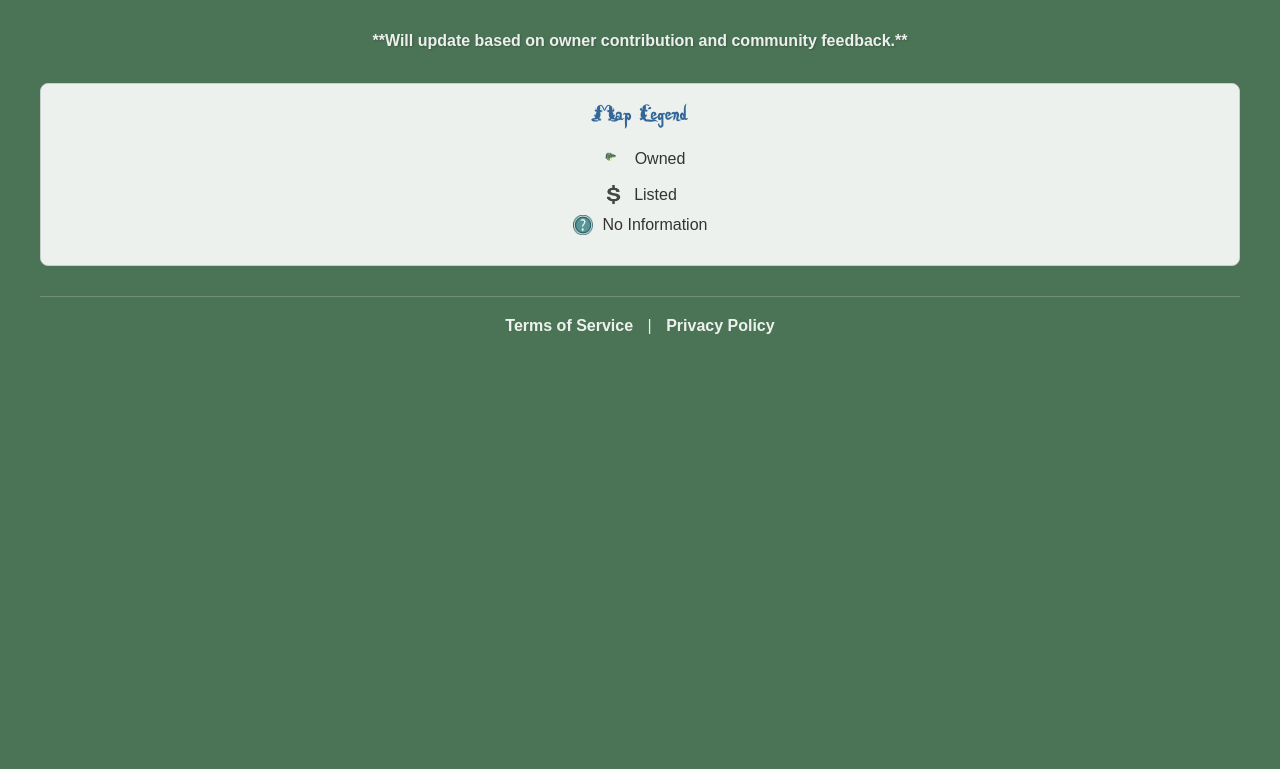
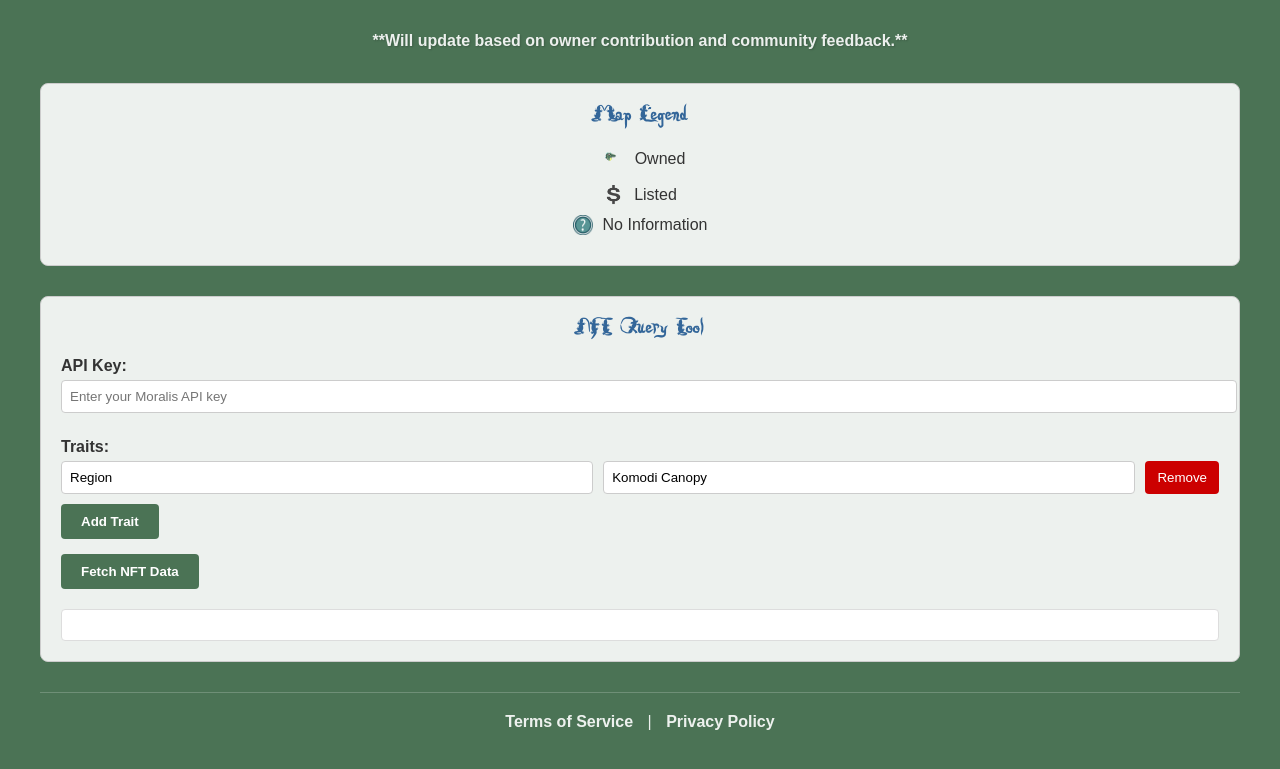
Before and after one commit to Evil-Arcanist-Nick/komodi-canopy-map, a website: page index.html in a window 1280 px wide. Shown: the part 886-1655 px from the top of the page. Before the commit the page ends 1261 px from the top, so only its background shows below. Drawn offline with nearby package versions, Linux system fonts and the light colour scheme.

Commit message:
Committing API Test Tool

```diff
--- a/index.html
+++ b/index.html
@@ -150,6 +150,92 @@
         .footer-links a:hover {
             text-decoration: underline;
         }
+
+        /* Query Tool Styles */
+        .query-tool {
+            background-color: rgba(255, 255, 255, 0.9);
+            border: 1px solid #ccc;
+            border-radius: 8px;
+            padding: 20px;
+            margin-bottom: 30px;
+        }
+
+        .query-tool h3 {
+            color: #336699;
+            margin-top: 0;
+            margin-bottom: 15px;
+            font-family: 'Lizzard', sans-serif;
+            text-align: center;
+        }
+
+        .form-group {
+            margin-bottom: 15px;
+        }
+
+        .form-group label {
+            display: block;
+            margin-bottom: 5px;
+            color: #333;
+            font-weight: bold;
+        }
+
+        .form-group input {
+            width: 100%;
+            padding: 8px;
+            border: 1px solid #ccc;
+            border-radius: 4px;
+            margin-bottom: 10px;
+        }
+
+        .trait-row {
+            display: flex;
+            gap: 10px;
+            margin-bottom: 10px;
+        }
+
+        .trait-row input {
+            flex: 1;
+            margin-bottom: 0;
+        }
+
+        .add-trait, .fetch-button {
+            background: #4B7355;
+            color: white;
+            padding: 10px 20px;
+            border: none;
+            border-radius: 4px;
+            cursor: pointer;
+            font-weight: bold;
+        }
+
+        .add-trait:hover, .fetch-button:hover {
+            background: #3d5d44;
+        }
+
+        .remove-trait {
+            background: #cc0000;
+            color: white;
+            border: none;
+            border-radius: 4px;
+            padding: 8px 12px;
+            cursor: pointer;
+        }
+
+        .remove-trait:hover {
+            background: #990000;
+        }
+
+        #response {
+            margin-top: 20px;
+            white-space: pre-wrap;
+            background: #fff;
+            padding: 15px;
+            border-radius: 4px;
+            border: 1px solid #ddd;
+            font-family: monospace;
+            max-height: 300px;
+            overflow-y: auto;
+        }
     </style>
 </head>
 <body>
@@ -187,6 +273,30 @@
             </div>
         </div>
 
+        <div class="query-tool">
+            <h3>NFT Query Tool</h3>
+            <div class="form-group">
+                <label for="apiKey">API Key:</label>
+                <input type="text" id="apiKey" placeholder="Enter your Moralis API key">
+            </div>
+
+            <div class="form-group">
+                <label>Traits:</label>
+                <div id="traits-container">
+                    <div class="trait-row">
+                        <input type="text" placeholder="Trait name" class="trait-name" value="Region">
+                        <input type="text" placeholder="Trait value" class="trait-value" value="Komodi Canopy">
+                        <button class="remove-trait" onclick="removeTrait(this)">Remove</button>
+                    </div>
+                </div>
+                <button class="add-trait" onclick="addTrait()">Add Trait</button>
+            </div>
+
+            <button class="fetch-button" onclick="fetchData()">Fetch NFT Data</button>
+
+            <div id="response"></div>
+        </div>
+
         <footer class="footer">
             <div class="footer-links">
                 <a href="terms.html">Terms of Service</a> |
@@ -200,5 +310,68 @@
 
     <!-- Custom JS (compiled from TypeScript) -->
     <script src="map.js"></script>
+
+    <!-- Query Tool JS -->
+    <script>
+        function addTrait() {
+            const container = document.getElementById('traits-container');
+            const traitRow = document.createElement('div');
+            traitRow.className = 'trait-row';
+            traitRow.innerHTML = `
+                <input type="text" placeholder="Trait name" class="trait-name">
+                <input type="text" placeholder="Trait value" class="trait-value">
+                <button class="remove-trait" onclick="removeTrait(this)">Remove</button>
+            `;
+            container.appendChild(traitRow);
+        }
+
+        function removeTrait(button) {
+            button.parentElement.remove();
+        }
+
+        function getTraits() {
+            const traits = {};
+            const traitRows = document.querySelectorAll('.trait-row');
+
+            traitRows.forEach(row => {
+                const name = row.querySelector('.trait-name').value.trim();
+                const value = row.querySelector('.trait-value').value.trim();
+                if (name && value) {
+                    traits[name] = value;
+                }
+            });
+
+            return traits;
+        }
+
+        async function fetchData() {
+            const apiKey = document.getElementById('apiKey').value.trim();
+            if (!apiKey) {
+                alert('Please enter your API key');
+                return;
+            }
+
+            const traits = getTraits();
+            const responseDiv = document.getElementById('response');
+            responseDiv.textContent = 'Fetching data...';
+
+            try {
+                const response = await fetch('https://deep-index.moralis.io/api/v2.2/nft/0x775f0a0bb8258501d0862df38a7f7ad8f8f7423d/nfts-by-traits?chain=ronin&format=decimal&limit=100&media_items=false', {
+                    method: 'POST',
+                    headers: {
+                        'accept': 'application/json',
+                        'content-type': 'application/json',
+                        'X-API-Key': apiKey
+                    },
+                    body: JSON.stringify({ traits })
+                });
+
+                const data = await response.json();
+                responseDiv.textContent = JSON.stringify(data, null, 2);
+            } catch (error) {
+                responseDiv.textContent = 'Error: ' + error.message;
+            }
+        }
+    </script>
 </body>
 </html>
--- a/map.ts
+++ b/map.ts
@@ -142,6 +142,8 @@ document.addEventListener('DOMContentLoaded', () => {
     // Fit the map to the bounds
     map.fitBounds(bounds);
 
+
+
     // Create markers with tooltips for each location
     locations.forEach(location => {
         const marker = L.marker(L.latLng(location.coordinates[0], location.coordinates[1]), {
```
Also changed, not shown: package.json (+6 -2 lines), 3 other files.
